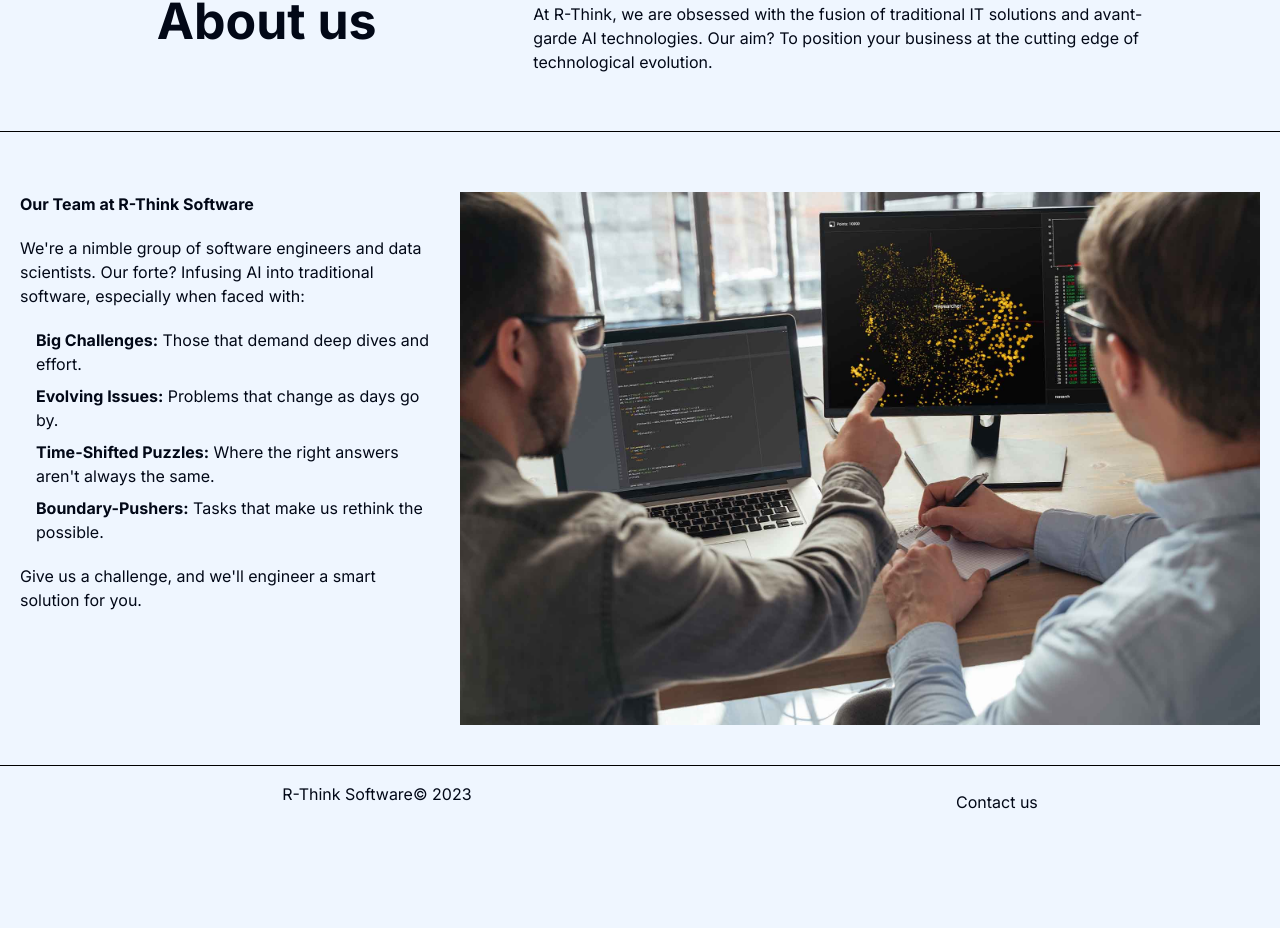
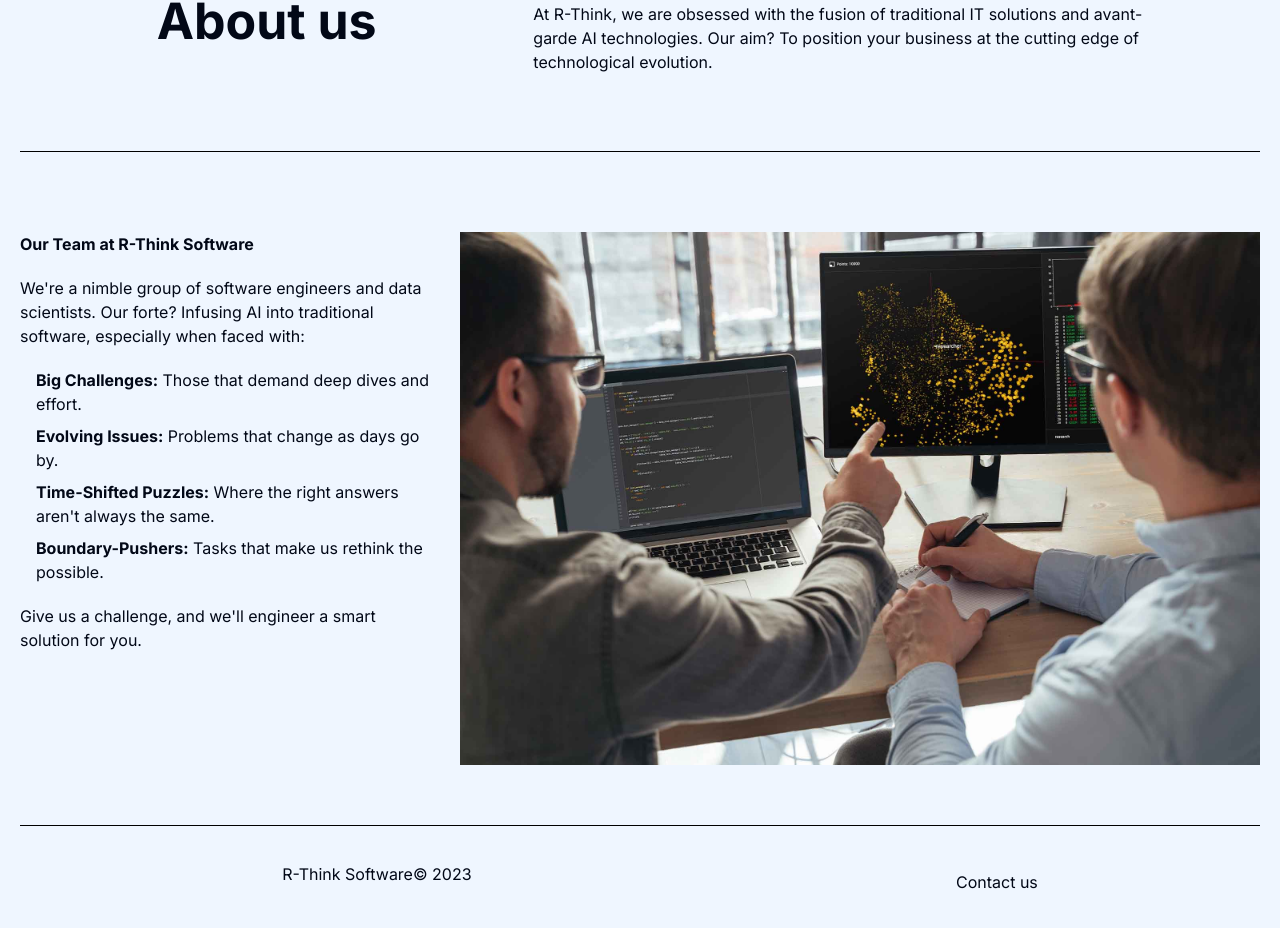
Before and after one commit to vcrudu/rthink-site, a Next.js app: page / in a window 1280 px wide. Shown: the part 720-1648 px from the top of the page. Built offline with nearby package versions, Linux system fonts and the light colour scheme.

Commit message:
Make blog title margin

```diff
--- a/src/app/blog/[id]/page.tsx
+++ b/src/app/blog/[id]/page.tsx
@@ -22,16 +22,20 @@ function getImage(iconName: string) {
 
 export default function BlogContent({ params }: { params: { id: number } }) {
   let { articles }: { articles: any[] } = useArticles();
-  const article = articles[params.id-1];
+  const article = articles[params.id - 1];
 
   return (
     <div className="flex flex-col mt-32">
       <div className="text-[60px] ml-10">Blog</div>
+      <div className="p-5">
         <Separator className="bg-black mt-10"></Separator>
+      </div>
       <div className="flex flex-col justify-center items-center mt-5">
         {article && (
           <>
-            <div className="md:w-6/12 font-bold text-3xl text-center">{article.title}</div>
+            <div className="md:w-6/12 font-bold text-3xl text-center">
+              {article.title}
+            </div>
             <Image
               className="mt-8 mb-5"
               src={getImage(article.iconName)}
--- a/src/app/blog/page.tsx
+++ b/src/app/blog/page.tsx
@@ -27,19 +27,23 @@ export default function Blog() {
   return (
     <div className="flex flex-col mt-32">
       <div className="text-[60px] ml-10">Blog</div>
-      <Separator className="bg-black mt-10"></Separator>
+      <div className="p-5">
+        <Separator className="bg-black mt-10"></Separator>
+      </div>
       <div className="flex flex-col justify-center md:flex-row md:justify-evenly mt-10">
         {articles &&
-          articles.map((article:ArticleType) => (
+          articles.map((article: ArticleType) => (
             <Link key={article.id} href={`/blog/${article.id}`}>
               <div className="flex flex-col justify-center items-center mb-16 md:mb-0">
                 <Image
-                  className="mb-2"
+                  className="mb-6"
                   src={getImage(article.iconName)}
                   width={300}
                   alt={article.title}
                 />
-                <div className="w-72 mb-5 font-semibold text-center">{article.title}</div>
+                <div className="w-72 mb-5 font-semibold text-center">
+                  {article.title}
+                </div>
               </div>
             </Link>
           ))}
--- a/src/app/components/Footer.tsx
+++ b/src/app/components/Footer.tsx
@@ -4,7 +4,9 @@ import { Separator } from "@/components/ui/separator";
 export default function Footer() {
   return (
     <footer>
-      <Separator className="bg-black mt-10"></Separator>
+      <div className="p-5">
+        <Separator className="bg-black mt-10"></Separator>
+      </div>
       <div className="flex flex-col md:flex-row justify-center md:justify-around mt-4 mb-40 md:ml-10">
         <div className="text-center">R-Think Software© 2023</div>
         <div>
--- a/src/app/page.tsx
+++ b/src/app/page.tsx
@@ -5,7 +5,14 @@ import teamPicture from "@/app/images/office.jpg";
 export default function Home() {
   return (
     <div className="flex flex-col">
-      <video className="brightness-50" src="/rthink.mp4" muted autoPlay loop playsInline></video>
+      <video
+        className="brightness-50"
+        src="/rthink.mp4"
+        muted
+        autoPlay
+        loop
+        playsInline
+      ></video>
       <div className="relative">
         <div className="absolute bottom-5 left-10 md:bottom-36 md:left-20 text-white w-4/6 md:w-8/12 text-[26px] md:text-[40px]">
           We Elevate Intelligence for Your System.
@@ -21,7 +28,9 @@ export default function Home() {
           business at the cutting edge of technological evolution.
         </div>
       </div>
-      <Separator className="bg-black"></Separator>
+      <div className="p-5">
+        <Separator className="bg-black"></Separator>
+      </div>
       <div className="flex flex-col lg:flex-row mt-10 justify-center">
         <div className="flex flex-col lg:w-4/12 ml-5 mt-5">
           <div className="font-bold">Our Team at R-Think Software</div>
--- a/src/app/principles/page.tsx
+++ b/src/app/principles/page.tsx
@@ -13,30 +13,33 @@ export default function Principles() {
             R-Think AI Principles
           </div>
           <div className="text-[20px] font-bold ml-10 text-orange-700 mt-12 md:mt-6">
-          Here we describe the principles we use to develop AI solutions.
+            Here we describe the principles we use to develop AI solutions.
           </div>
         </div>
         <div className="flex flex-row md:w-4/6 mr-0 md:mr-10">
           <Image src={principles} alt="Our principles" />
         </div>
       </div>
-      <Separator className="bg-black mt-24"></Separator>
+      <div className="p-5">
+        <Separator className="bg-black mt-24"></Separator>
+      </div>
       <div className="flex flex-col mt-8 m-5 text-lg justify-center items-center">
         <p className="w-screen md:w-7/12 ">
           At R-Think, we operate on a principle of <b>pragmatic innovation</b>.
           We understand that in the rapidly evolving world of AI, reinventing
-          the wheel isn&apos;t just redundant—it&apos;s counterproductive. Instead, we
-          focus on applying the latest and best AI techniques available in the
-          industry. By building upon proven methodologies and <b>State-Of-The-Art</b>&nbsp;
-          technologies, we streamline our development process. This approach not
-          only ensures that our solutions are at the forefront of AI
-          advancements but also significantly reduces the overall cost of
-          projects. Our goal is to deliver top-tier AI solutions that are both
-          cutting-edge and economically efficient for our clients.
+          the wheel isn&apos;t just redundant—it&apos;s counterproductive.
+          Instead, we focus on applying the latest and best AI techniques
+          available in the industry. By building upon proven methodologies and{" "}
+          <b>State-Of-The-Art</b>&nbsp; technologies, we streamline our
+          development process. This approach not only ensures that our solutions
+          are at the forefront of AI advancements but also significantly reduces
+          the overall cost of projects. Our goal is to deliver top-tier AI
+          solutions that are both cutting-edge and economically efficient for
+          our clients.
         </p>
         <p className="w-screen md:w-7/12 ">
-          In our pursuit of excellence, we&apos;ve integrated <b>MLOps</b> into our
-          core development practices. MLOps, or DevOps for machine learning,
+          In our pursuit of excellence, we&apos;ve integrated <b>MLOps</b> into
+          our core development practices. MLOps, or DevOps for machine learning,
           ensures that our AI models are not just theoretical constructs but are
           robust, scalable, and ready for real-world application. By automating
           the end-to-end machine learning lifecycle, we achieve faster
```
Lines whose indentation alone changed are shown as unchanged.
